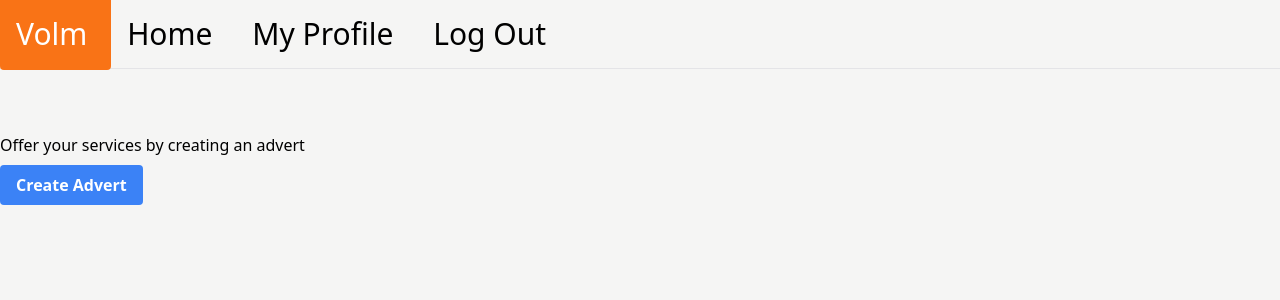
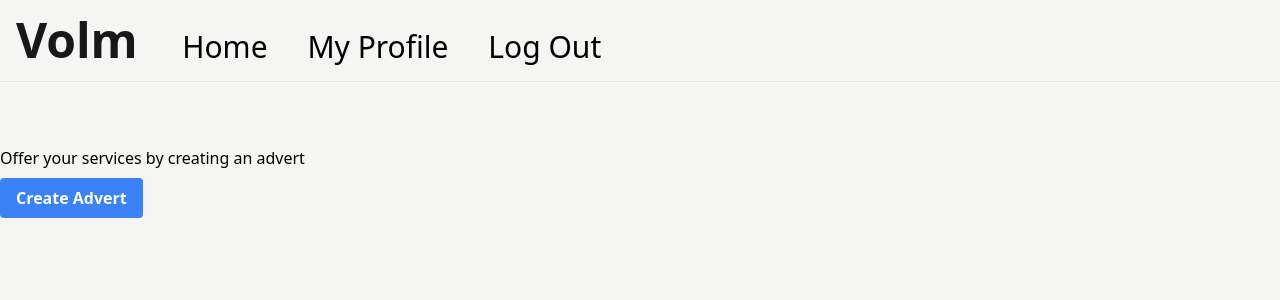
Before and after one commit to gedkirkham/volm, a Django app: page /accounts/profile/ in a window 1280 px wide. Shown: the top 300 px of the page. Run offline with Django 3.2, Linux system fonts and the light colour scheme; the visitor is signed in with stand-in values (Sample User, id 1); data that the repository does not hold is empty; style sheets or scripts are compiled from the project's sources.

Commit message:
style: update logo style

```diff
--- a/volm/templates/base.html
+++ b/volm/templates/base.html
@@ -21,9 +21,9 @@
     <body class="tw-container tw-mx-auto tw-bg-warmGray-100">
         <nav class="tw-mb-16">
             <ul class="tw-py-4 tw-text-3xl">
-                <li class="tw-inline">
+                <li class="tw-inline tw-text-5xl tw-font-bold">
                     <a
-                        class="tw_main_nav_a"
+                        class="tw-m-4 tw-text-gray-900 hover:tw-text-cyan-600"
                         href="{% url 'home' %}"
                     >
                         Volm
```
